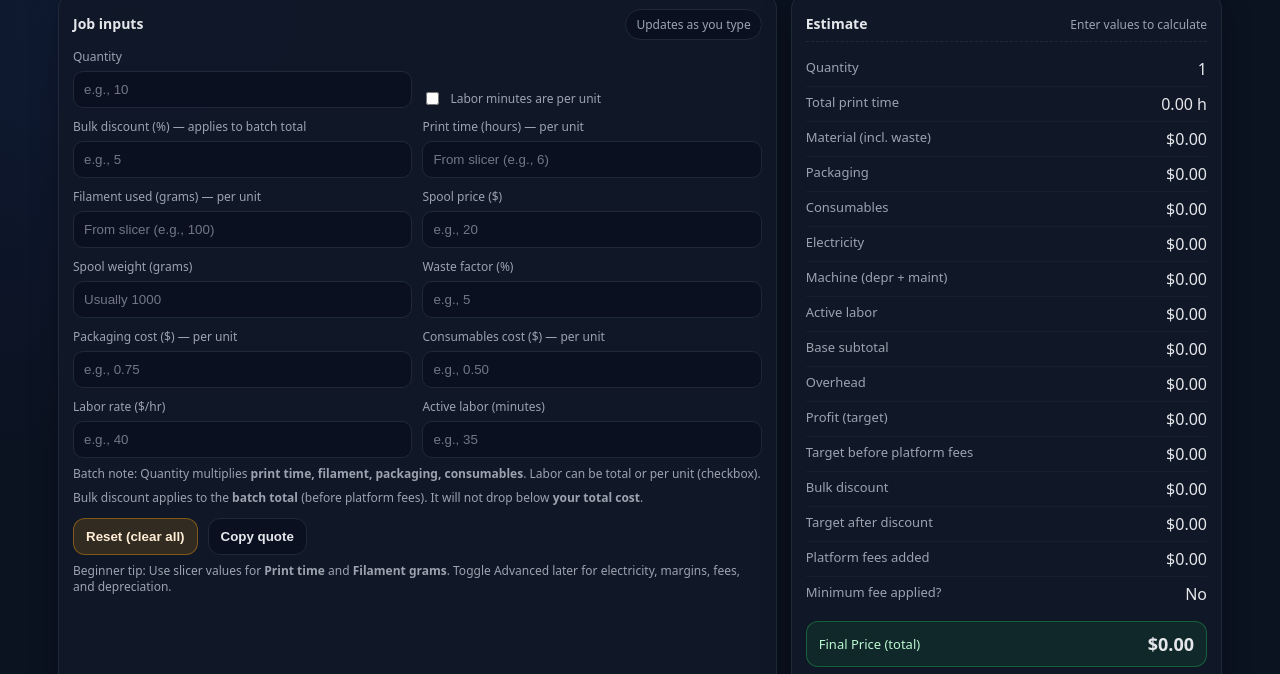
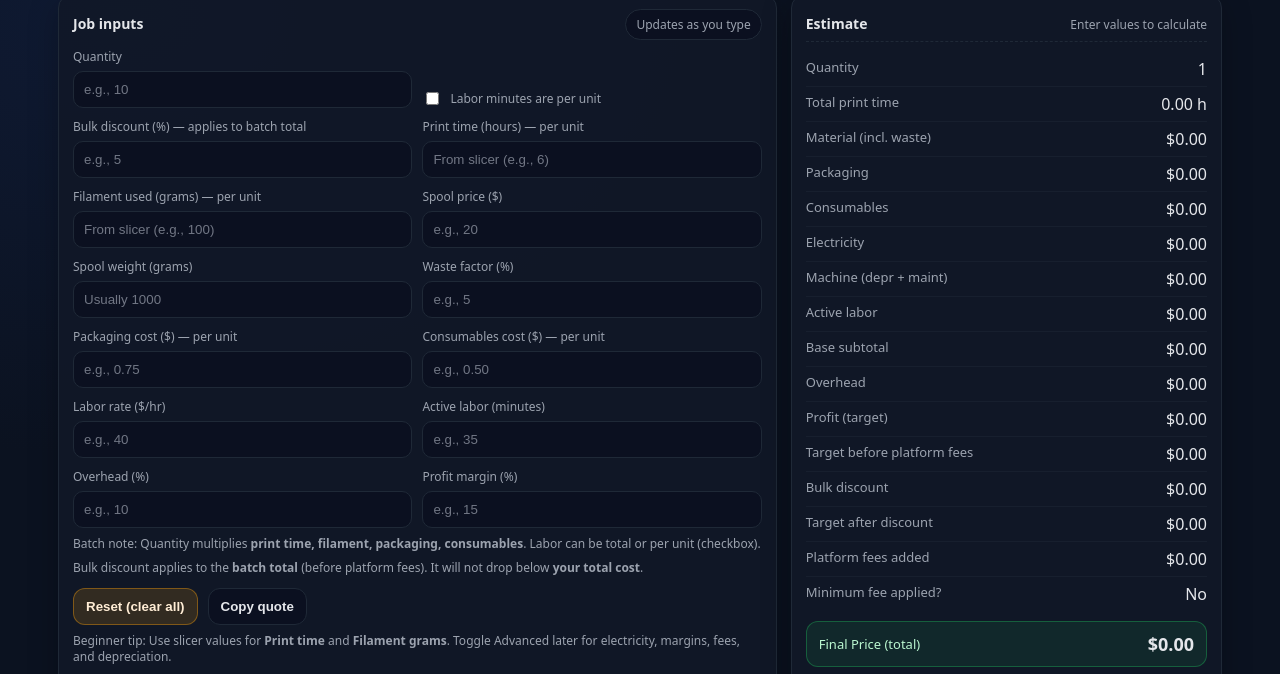
Before and after one commit to angelby28-max/3D-PRINT-PRICE-CALCULATOR-2.0, a plain HTML site: page index.html in a window 1280 px wide. Shown: the part 93-767 px from the top of the page. Drawn offline with Linux system fonts and the light colour scheme.

Commit message:
added profit and overhead for beginner mode

```diff
--- a/index.html
+++ b/index.html
@@ -312,12 +312,12 @@
             <input id="laborMin" type="number" min="0" step="1" data-i18n-placeholder="ph_laborMin" placeholder="e.g., 35" />
           </div>
 
-          <div class="advanced-only">
+          <div>
             <label data-i18n="overheadPct">Overhead (%)</label>
             <input id="overheadPct" type="number" min="0" step="0.1" data-i18n-placeholder="ph_overheadPct" placeholder="e.g., 10" />
           </div>
 
-          <div class="advanced-only">
+          <div>
             <label data-i18n="profitPct">Profit margin (%)</label>
             <input id="profitPct" type="number" min="0" step="0.1" data-i18n-placeholder="ph_profitPct" placeholder="e.g., 15" />
           </div>
```
